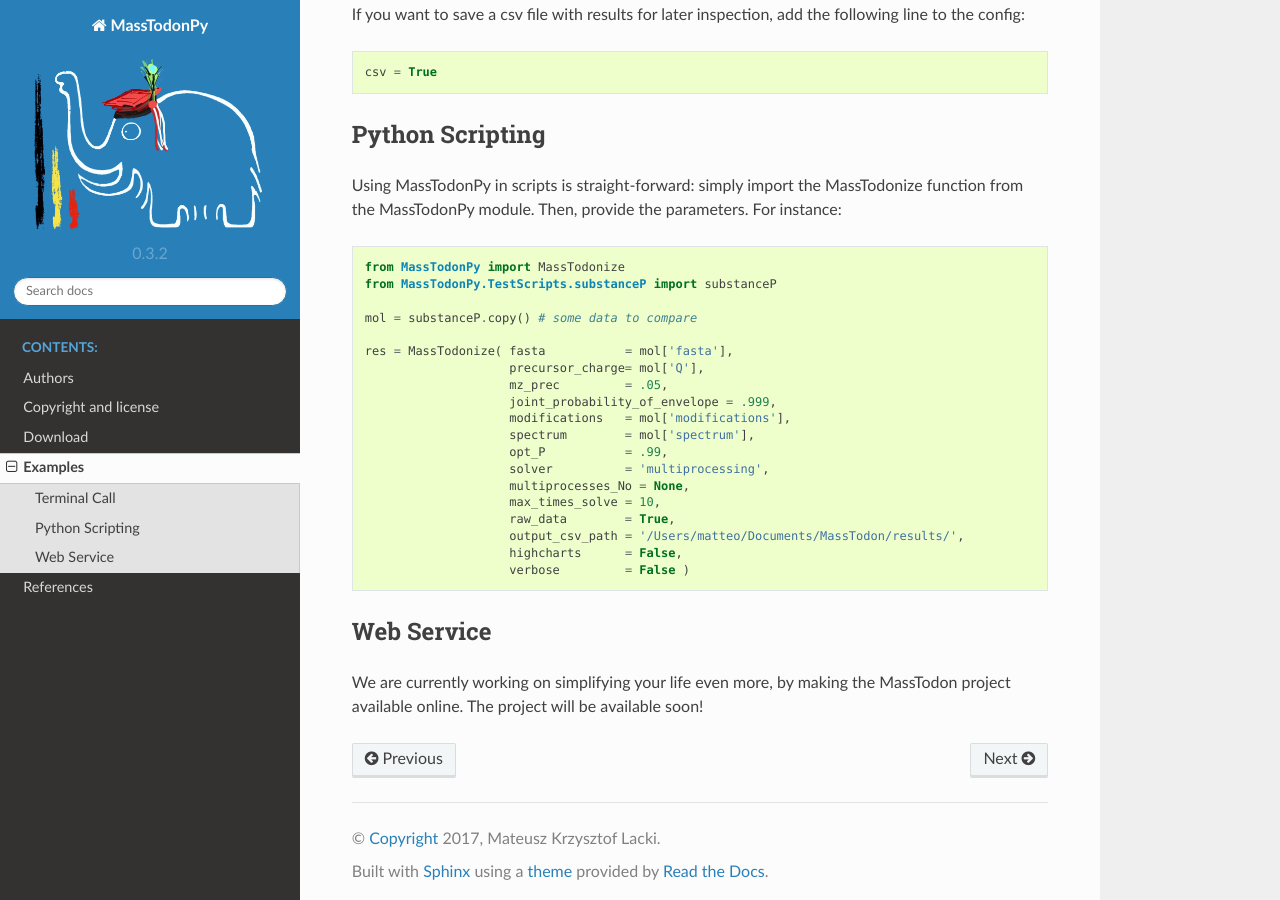
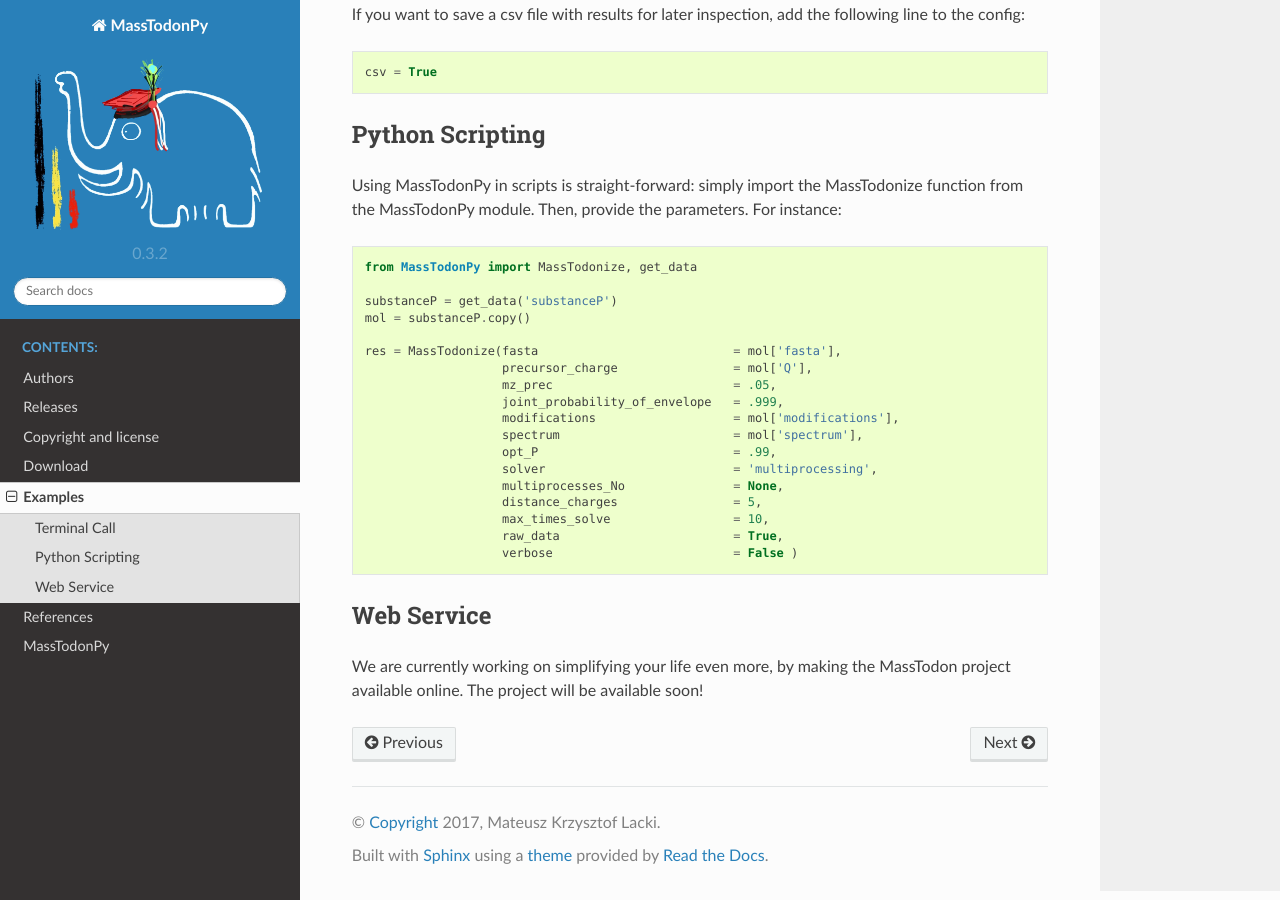
Before and after one commit to MatteoLacki/MassTodonPy, a Sphinx documentation site: the page built from docs/source/examples.md, in a window 1280 px wide and 900 px high, scrolled down 1032 px. Built offline with Sphinx 7.4.7 and the Read the Docs theme 2.0.0, drawn with Linux system fonts in a browser that asks for light colours.

Commit message:
Trying to figure out what is wrong with documentation.

````diff
--- a/docs/source/examples.md
+++ b/docs/source/examples.md
@@ -52,26 +52,24 @@
 Using MassTodonPy in scripts is straight-forward: simply import the MassTodonize function from the MassTodonPy module. Then, provide the parameters. For instance:
 
 ```
-from MassTodonPy import MassTodonize
-from MassTodonPy.TestScripts.substanceP import substanceP
+from MassTodonPy import MassTodonize, get_data
 
-mol = substanceP.copy() # some data to compare
+substanceP = get_data('substanceP')
+mol = substanceP.copy()
 
-res = MassTodonize( fasta           = mol['fasta'],
-                    precursor_charge= mol['Q'],
-                    mz_prec         = .05,
-                    joint_probability_of_envelope = .999,
-                    modifications   = mol['modifications'],
-                    spectrum        = mol['spectrum'],
-                    opt_P           = .99,
-                    solver          = 'multiprocessing',
-                    multiprocesses_No = None,
-                    max_times_solve = 10,
-                    raw_data        = True,
-                    output_csv_path = '/Users/matteo/Documents/MassTodon/results/',
-                    highcharts      = False,
-                    verbose         = False )
-
+res = MassTodonize(fasta                           = mol['fasta'],
+                   precursor_charge                = mol['Q'],
+                   mz_prec                         = .05,
+                   joint_probability_of_envelope   = .999,
+                   modifications                   = mol['modifications'],
+                   spectrum                        = mol['spectrum'],
+                   opt_P                           = .99,
+                   solver                          = 'multiprocessing',
+                   multiprocesses_No               = None,
+                   distance_charges                = 5,
+                   max_times_solve                 = 10,
+                   raw_data                        = True,
+                   verbose                         = False )
 ```
 
 ### Web Service
--- a/docs/source/index.rst
+++ b/docs/source/index.rst
@@ -14,11 +14,12 @@
    :caption: Contents:
 
    authors
+   releases
    copyright
    download
    examples
    references
-
+   modules
 
 Indices and tables
 ==================
````
Also changed, not shown: docs/source/__init__.py (added, +17 -0 lines), docs/source/releases.md (added, +7 -0 lines), 3 other files.
